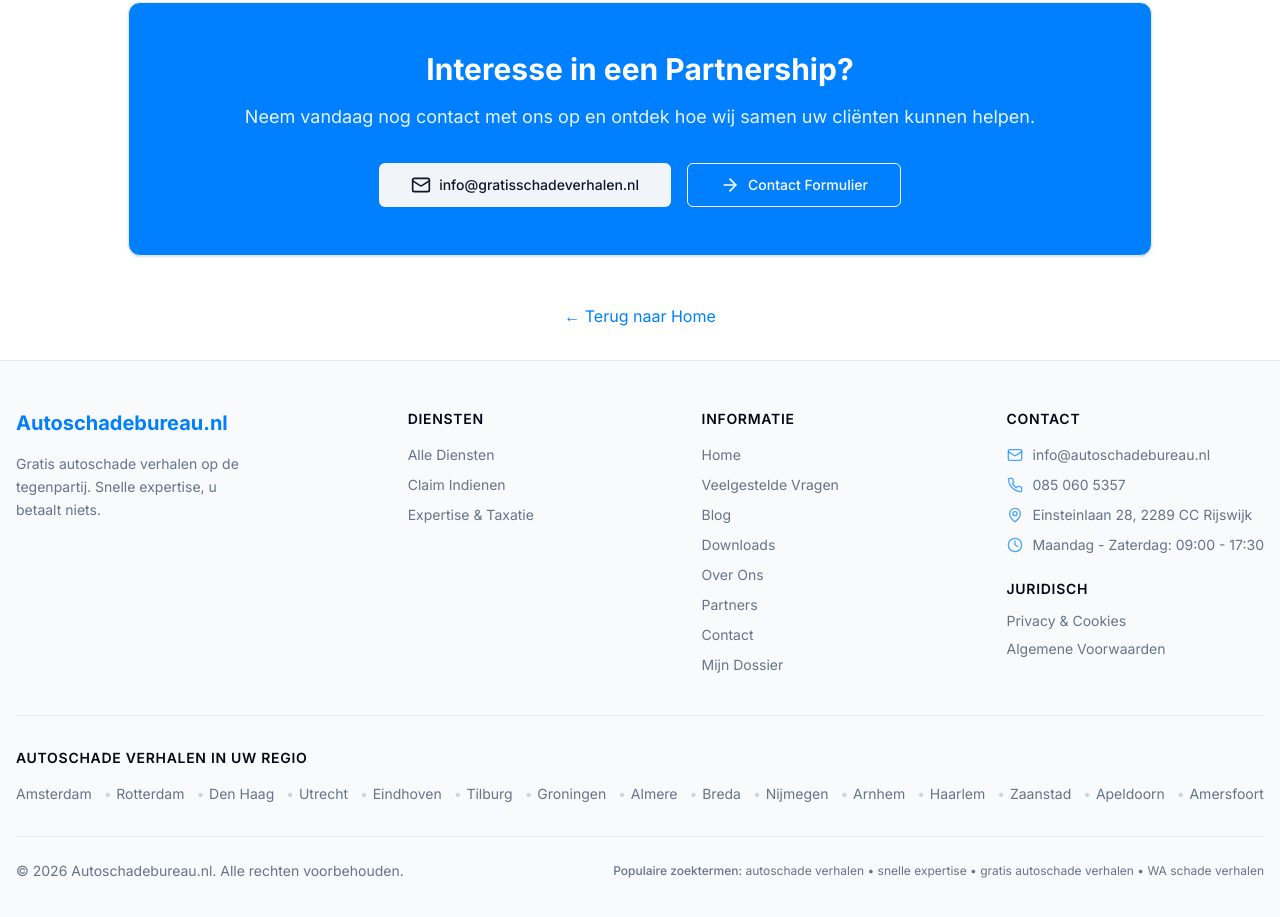
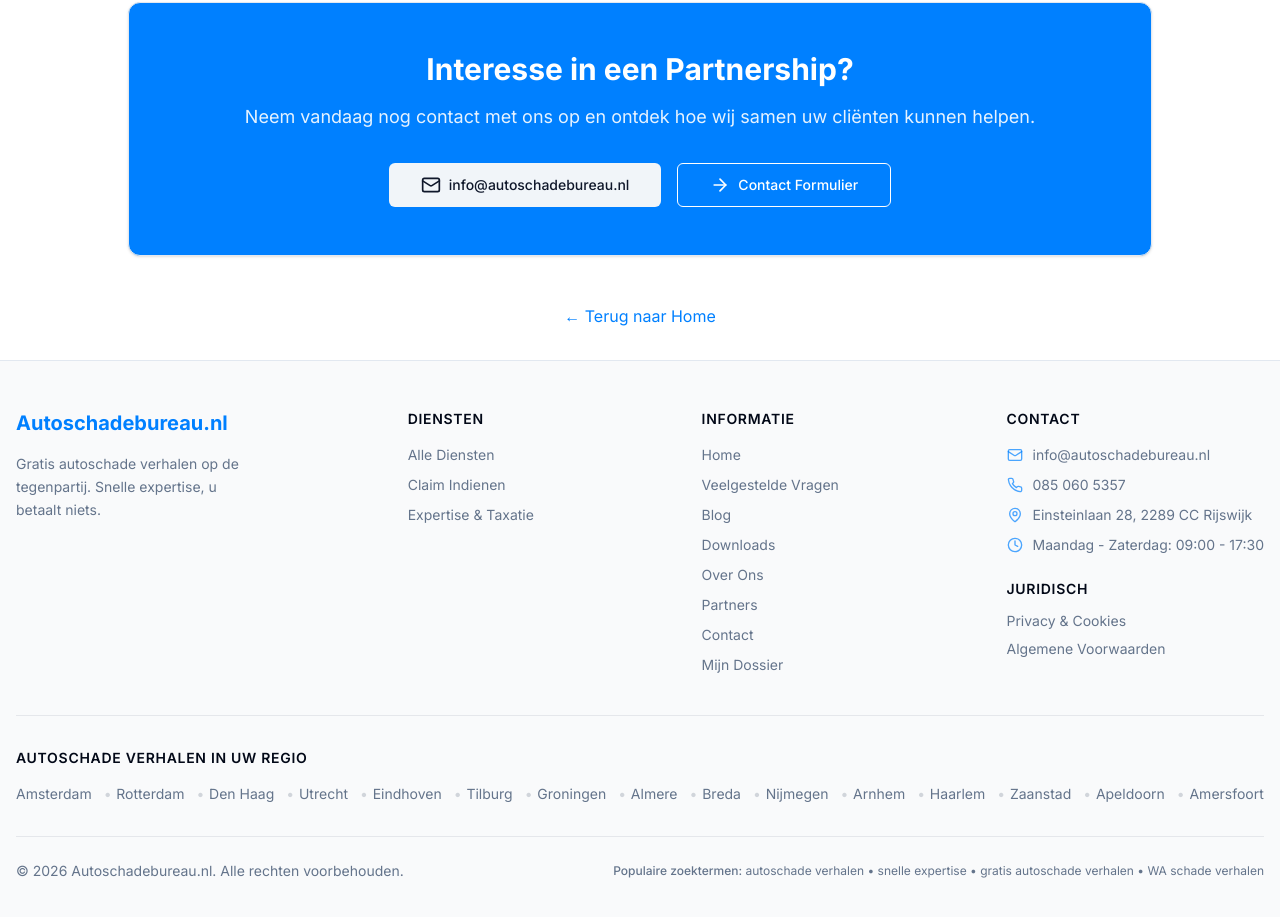
Before and after one commit to Championne/Gratisschadeverhalen.nl, a Next.js app: page /intermediairs in a window 1280 px wide. Shown: the part 1765-2682 px from the top of the page. Built offline with nearby package versions, Linux system fonts and the light colour scheme; no server answers.

Commit message:
fix: Update domain references to autoschadebureau.nl
- Fixed email in intermediairs page
- Updated monitoring status doc with confirmed domain

```diff
--- a/app/intermediairs/page.tsx
+++ b/app/intermediairs/page.tsx
@@ -167,10 +167,10 @@ export default function IntermediairsPage() {
                   Neem vandaag nog contact met ons op en ontdek hoe wij samen uw cliënten kunnen helpen.
                 </p>
                 <div className="flex flex-col sm:flex-row gap-4 justify-center">
-                  <Link href="mailto:info@gratisschadeverhalen.nl">
+                  <Link href="mailto:info@autoschadebureau.nl">
                     <Button size="lg" variant="secondary" className="gap-2">
                       <Mail className="h-5 w-5" />
-                      info@gratisschadeverhalen.nl
+                      info@autoschadebureau.nl
                     </Button>
                   </Link>
                   <Link href="/contact">
```
Also changed, not shown: 1 other file (tests, documents, lock files or other folders).
